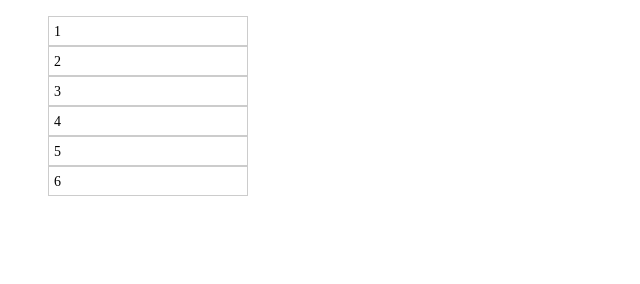
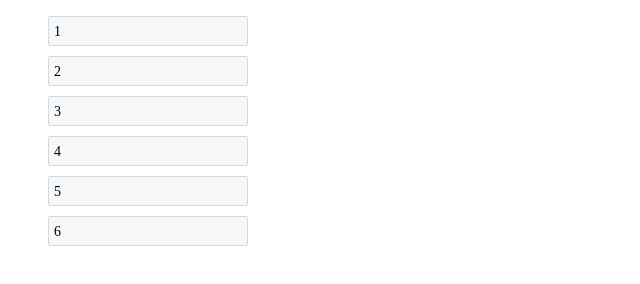
Before and after one commit to zhouatie/plugin, a plain HTML site: page drag/index.html in a window 1280 px wide. Shown: the whole page, without its empty margins (0-640 px from the left). Drawn offline with Linux system fonts and the light colour scheme.

Commit message:
Update index.html

```diff
--- a/drag/index.html
+++ b/drag/index.html
@@ -18,6 +18,7 @@
             width:200px;
         }
         li {
+            margin-top: 10px;
             width:200px;
             height:30px;
             line-height: 30px;
@@ -25,7 +26,9 @@
             padding:0 5px;
             border:1px solid #ccc;
             cursor:pointer;
-            background: #fff;
+            background: #F6F8FA;
+            border: 1px solid #D3D9E0;
+            border-radius: 2px;
         }
         li:hover {
             background:lightskyblue;
@@ -44,7 +47,7 @@
 </body>
 <script>
     $(function(){
-        $.KF_drag(".options",".option-list",{'border-color':'#1F8CEB','background':'red'});
+        $.KF_drag(".options",".option-list",{'border-color':'#1F8CEB','background':'green'});
     })
 </script>
 </html>
```
